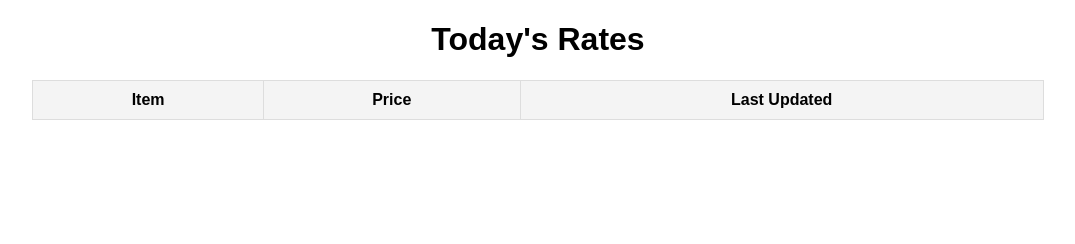
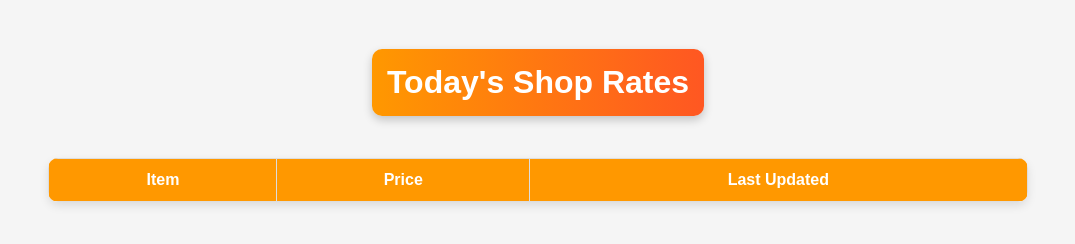
Before and after one commit to kartik96385/rates, a plain HTML site: page index.html in a window 1280 px wide. Shown: the whole page, without its empty margins (102-1177 px from the left). Drawn offline with Linux system fonts and the light colour scheme; no server answers.

Commit message:
Update index.html

```diff
--- a/index.html
+++ b/index.html
@@ -5,14 +5,61 @@
     <meta name="viewport" content="width=device-width, initial-scale=1.0">
     <title>Shop Rates</title>
     <style>
-        body { font-family: Arial, sans-serif; text-align: center; }
-        table { width: 80%; margin: 20px auto; border-collapse: collapse; }
-        th, td { padding: 10px; border: 1px solid #ddd; }
-        th { background-color: #f4f4f4; }
+        /* General Styles */
+        body {
+            font-family: 'Arial', sans-serif;
+            background-color: #f5f5f5;
+            text-align: center;
+            padding: 20px;
+        }
+
+        h1 {
+            color: #333;
+            background: linear-gradient(90deg, #ff9800, #ff5722);
+            padding: 15px;
+            border-radius: 10px;
+            display: inline-block;
+            color: white;
+            box-shadow: 0px 4px 10px rgba(0, 0, 0, 0.2);
+        }
+
+        /* Table Styling */
+        table {
+            width: 80%;
+            margin: 20px auto;
+            border-collapse: collapse;
+            background: white;
+            border-radius: 10px;
+            overflow: hidden;
+            box-shadow: 0px 4px 10px rgba(0, 0, 0, 0.1);
+        }
+
+        th, td {
+            padding: 12px;
+            border: 1px solid #ddd;
+            text-align: center;
+        }
+
+        th {
+            background: #ff9800;
+            color: white;
+            font-weight: bold;
+        }
+
+        tr:nth-child(even) {
+            background: #f9f9f9;
+        }
+
+        /* Responsive Design */
+        @media (max-width: 768px) {
+            table {
+                width: 100%;
+            }
+        }
     </style>
 </head>
 <body>
-    <h1>Today's Rates</h1>
+    <h1>Today's Shop Rates</h1>
     <table id="ratesTable">
         <thead>
             <tr>
@@ -25,9 +72,10 @@
     </table>
 
     <script>
-        const sheetURL = "https://docs.google.com/spreadsheets/d/e/2PACX-1vQVm0pozCflY44ALh6ztRtAofPpdDdBtfUuP3ckZwtLs8jaqM4RCpLoKYjWEE02J8ewGH6XLsahumft/pub?output=csv";
+        const sheetURL = "https://docs.google.com/spreadsheets/d/e/2PACX-1vQVm0pozCflY44ALh6ztRtAofPpdDdBtfUuP3ckZwtLs8jaqM4RCpLoKYjWEE02J8ewGH6XLsahumft/pub?output=csv"; // Replace with your Google Sheet CSV link
 
         async function fetchRates() {
+            try {
                 const response = await fetch(sheetURL);
                 const text = await response.text();
                 const rows = text.split("\n").map(row => row.split(","));
@@ -46,6 +94,9 @@
                         tbody.appendChild(tr);
                     }
                 });
+            } catch (error) {
+                console.error("Error fetching data:", error);
+            }
         }
 
         fetchRates();
```
Lines whose indentation alone changed are shown as unchanged.
